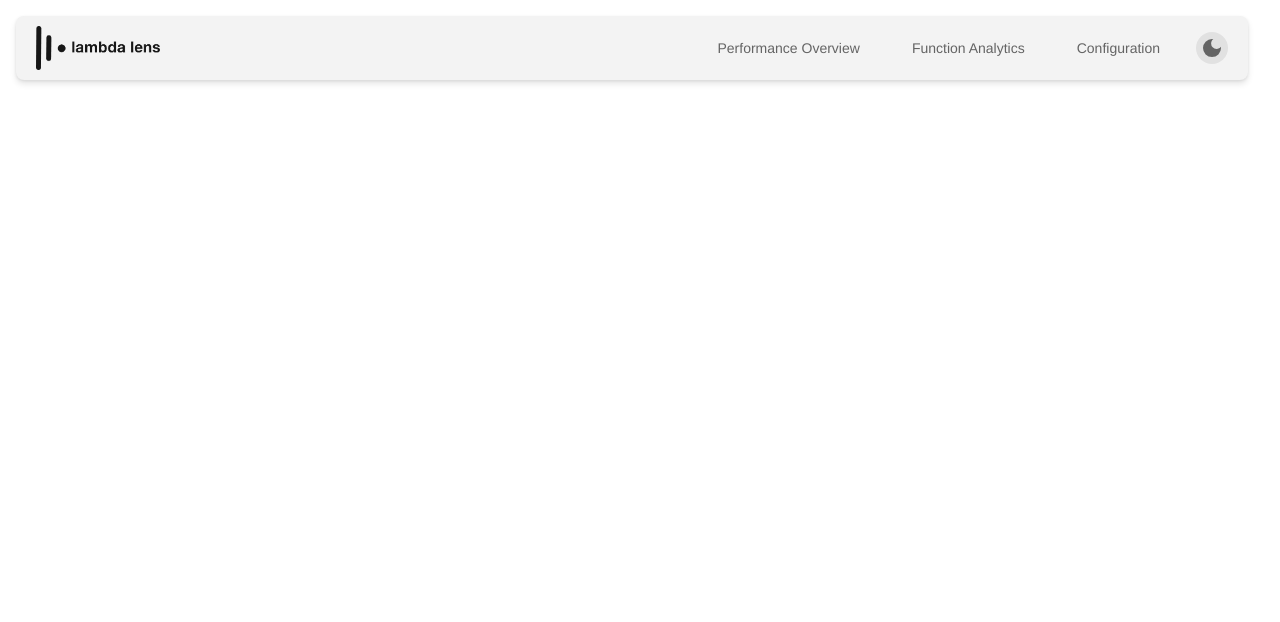
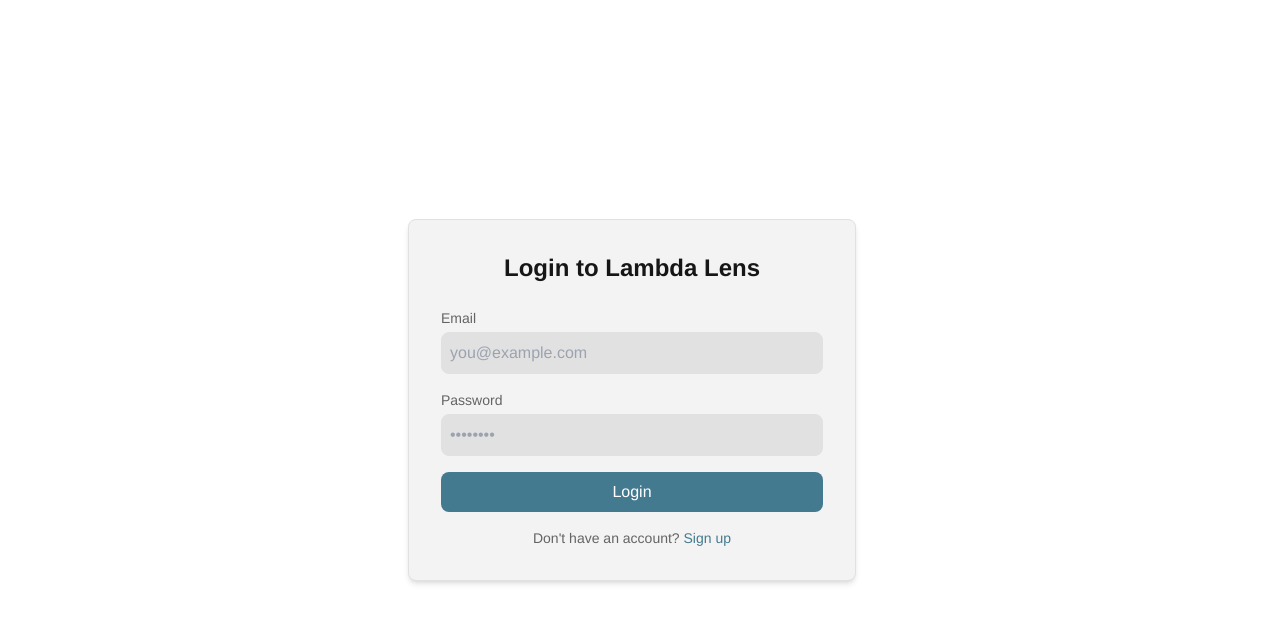
Before and after one commit to oslabs-beta/Lambda-Lens, a React (Vite) app in the folder client/: page /login in a window 1280 px wide. Shown: the top 622 px of the page. Built offline with nearby package versions, Linux system fonts and the light colour scheme.

Commit message:
feat: add Firebase authentication with login and signup pages

```diff
--- a/client/package.json
+++ b/client/package.json
@@ -17,6 +17,7 @@
     "@mui/icons-material": "^5.16.7",
     "@mui/material": "^5.16.7",
     "chart.js": "^4.4.3",
+    "firebase": "^11.6.0",
     "mongoose": "^8.6.0",
     "react": "^18.3.1",
     "react-chartjs-2": "^5.2.0",
--- a/client/src/App/App.tsx
+++ b/client/src/App/App.tsx
@@ -4,40 +4,57 @@ import CloudwatchContainer from "../pages/FunctionAnalytics/FunctionAnalytics";
 import NavbarComponent from "../components/Navbar/Navbar";
 import ConfigPageContainer from "../pages/Config/Config";
 import ChatContainer from "../pages/PerformanceOverview/Chat/Chat";
-import LandingPage from "../pages/Landing/LandingPage"; // Import the new page
+import LandingPage from "../pages/Landing/LandingPage";
+import LoginPage from "../pages/Login/LoginPage";
+import SignupPage from "../pages/Signup/SignupPage";
 import "../utils/chartSetup";
 
-const Layout: React.FC<{ children: React.ReactNode }> = ({ children }) => {
-  const location = useLocation();
-  const showNavbar = location.pathname !== '/';
-
+const MainLayout: React.FC<{ children: React.ReactNode }> = ({ children }) => {
   return (
     <div className="min-h-screen bg-light-cont-l dark:bg-dark-cont-l text-light-text-prim dark:text-dark-text-prim">
-      {showNavbar && (
-        <div className="sticky top-0 p-4 z-10">
-          <NavbarComponent />
-        </div>
-      )}
-      <div className={showNavbar ? "pt-2" : ""}>
+      <div className="sticky top-0 p-4 z-10">
+        <NavbarComponent />
+      </div>
+      <div className="pt-2">
         {children}
       </div>
     </div>
   );
 };
 
+const AppLayout = () => {
+  const location = useLocation();
+  const mainLayoutPaths = ['/config', '/dash', '/cloudwatchmetrics', '/chat'];
 
-function App() {
-  return (
-    <Router>
-      <Layout>
+  const useMainLayout = mainLayoutPaths.some(path => location.pathname.startsWith(path));
+
+  if (useMainLayout) {
+    return (
+      <MainLayout>
         <Routes>
-          <Route path="/" element={<LandingPage />} />
           <Route path="/config" element={<ConfigPageContainer />} />
           <Route path="/dash" element={<DashboardContainer />} />
           <Route path="/cloudwatchmetrics" element={<CloudwatchContainer />} />
           <Route path="/chat" element={<ChatContainer />} />
         </Routes>
-      </Layout>
+      </MainLayout>
+    );
+  } else {
+    return (
+      <Routes>
+        <Route path="/" element={<LandingPage />} />
+        <Route path="/login" element={<LoginPage />} />
+        <Route path="/signup" element={<SignupPage />} />
+      </Routes>
+    );
+  }
+};
+
+
+function App() {
+  return (
+    <Router>
+      <AppLayout />
     </Router>
   );
 }
--- /dev/null
+++ b/client/src/firebaseConfig.ts
@@ -0,0 +1,18 @@
+import { initializeApp } from "firebase/app";
+import { getAuth } from "firebase/auth";
+
+const firebaseConfig = {
+    apiKey: "AIzaSyBGgrKdxoI8vUcdnbWD1lD4pDkhEawLxkc",
+    authDomain: "lambda-lens.firebaseapp.com",
+    projectId: "lambda-lens",
+    storageBucket: "lambda-lens.firebasestorage.app",
+    messagingSenderId: "395532899337",
+    appId: "1:395532899337:web:5a1f794afeff2d8a9654d8",
+    measurementId: "G-54B4Q56ZZ2"
+};
+
+// Initialize Firebase
+const app = initializeApp(firebaseConfig);
+
+// Get Auth instance
+export const auth = getAuth(app);
--- a/client/src/main.tsx
+++ b/client/src/main.tsx
@@ -2,6 +2,7 @@ import { StrictMode } from "react";
 import { createRoot } from "react-dom/client";
 import App from "./App/App";
 import "./index.css";
+import './firebaseConfig';
 
 createRoot(document.getElementById("root")!).render(
   <StrictMode>
--- /dev/null
+++ b/client/src/pages/Login/LoginPage.tsx
@@ -0,0 +1,86 @@
+import { useState } from 'react';
+import { useNavigate, Link } from 'react-router-dom';
+import { signInWithEmailAndPassword } from 'firebase/auth';
+import { auth } from '../../firebaseConfig';
+
+const LoginPage = () => {
+  const [email, setEmail] = useState('');
+  const [password, setPassword] = useState('');
+  const [error, setError] = useState<string | null>(null);
+  const [loading, setLoading] = useState(false);
+  const navigate = useNavigate();
+
+  const inputClasses = "w-full p-2 rounded-lg bg-[#e1e1e1] dark:bg-[#363636] text-[#161616] dark:text-[#a2a2a2] outline-none border border-light-cont-s dark:border-dark-cont-s focus:ring-2 focus:ring-[#447A90] dark:focus:ring-[#62ACCC] transition-colors";
+  const buttonClasses = "w-full px-4 py-2 bg-[#447A90] hover:bg-[#62ACCC] text-white rounded-lg border-0 outline-none focus:ring-2 focus:ring-[#447A90] focus:ring-offset-2 disabled:opacity-50 disabled:cursor-not-allowed transition-colors font-medium";
+  const errorClasses = "text-red-500 text-sm mt-1";
+
+  const handleLogin = async (e: React.FormEvent) => {
+    e.preventDefault();
+    setError(null);
+    setLoading(true);
+
+    try {
+      await signInWithEmailAndPassword(auth, email, password);
+      navigate('/config');
+    } catch (err: any) {
+      console.error("Firebase Login Error:", err);
+      if (err.code === 'auth/user-not-found' || err.code === 'auth/wrong-password' || err.code === 'auth/invalid-credential') {
+         setError('Invalid email or password.');
+      } else if (err.code === 'auth/invalid-email') {
+         setError('Please enter a valid email address.');
+      } else {
+         setError('Failed to log in. Please try again.');
+      }
+    } finally {
+      setLoading(false);
+    }
+  };
+
+  return (
+    <div className="flex items-center justify-center min-h-screen bg-light-cont-l dark:bg-dark-cont-l p-4">
+      <div className="w-full max-w-md bg-light-cont-m dark:bg-dark-cont-m p-8 rounded-lg shadow-md border border-light-cont-s dark:border-dark-cont-s">
+        <h2 className="text-2xl font-bold text-center text-light-text-prim dark:text-dark-text-prim mb-6">
+          Login to Lambda Lens
+        </h2>
+        <form onSubmit={handleLogin} className="space-y-4">
+          <div>
+            <label htmlFor="email" className="block text-sm font-medium text-light-text-sec dark:text-dark-text-sec mb-1">Email</label>
+            <input
+              type="email"
+              id="email"
+              value={email}
+              onChange={(e) => setEmail(e.target.value)}
+              required
+              className={inputClasses}
+              placeholder="you@example.com"
+            />
+          </div>
+          <div>
+            <label htmlFor="password" className="block text-sm font-medium text-light-text-sec dark:text-dark-text-sec mb-1">Password</label>
+            <input
+              type="password"
+              id="password"
+              value={password}
+              onChange={(e) => setPassword(e.target.value)}
+              required
+              className={inputClasses}
+              placeholder="••••••••"
+            />
+          </div>
+          {error && <p className={errorClasses}>{error}</p>}
+          <button type="submit" className={buttonClasses} disabled={loading}>
+            {loading ? 'Logging in...' : 'Login'}
+          </button>
+        </form>
+        <p className="mt-4 text-center text-sm text-light-text-sec dark:text-dark-text-sec">
+          Don't have an account?{' '}
+          <Link to="/signup" className="font-medium text-[#447A90] hover:text-[#62ACCC] dark:text-[#62ACCC] dark:hover:text-[#82cceb]">
+            Sign up
+          </Link>
+        </p>
+      </div>
+    </div>
+  );
+};
+
+export default LoginPage;
--- /dev/null
+++ b/client/src/pages/Signup/SignupPage.tsx
@@ -0,0 +1,94 @@
+import { useState } from 'react';
+import { useNavigate, Link } from 'react-router-dom';
+import { createUserWithEmailAndPassword } from 'firebase/auth';
+import { auth } from '../../firebaseConfig';
+
+const SignupPage = () => {
+  const [email, setEmail] = useState('');
+  const [password, setPassword] = useState('');
+  const [error, setError] = useState<string | null>(null);
+  const [loading, setLoading] = useState(false);
+  const navigate = useNavigate();
+
+  const inputClasses = "w-full p-2 rounded-lg bg-[#e1e1e1] dark:bg-[#363636] text-[#161616] dark:text-[#a2a2a2] outline-none border border-light-cont-s dark:border-dark-cont-s focus:ring-2 focus:ring-[#447A90] dark:focus:ring-[#62ACCC] transition-colors";
+  const buttonClasses = "w-full px-4 py-2 bg-[#447A90] hover:bg-[#62ACCC] text-white rounded-lg border-0 outline-none focus:ring-2 focus:ring-[#447A90] focus:ring-offset-2 disabled:opacity-50 disabled:cursor-not-allowed transition-colors font-medium";
+  const errorClasses = "text-red-500 text-sm mt-1";
+
+  const handleSignup = async (e: React.FormEvent) => {
+    e.preventDefault();
+    setError(null);
+    setLoading(true);
+
+    if (password.length < 6) {
+      setError('Password must be at least 6 characters long.');
+      setLoading(false);
+      return;
+    }
+
+    try {
+      await createUserWithEmailAndPassword(auth, email, password);
+      navigate('/config');
+    } catch (err: any) {
+      console.error("Firebase Signup Error:", err);
+      if (err.code === 'auth/email-already-in-use') {
+        setError('This email address is already registered.');
+      } else if (err.code === 'auth/invalid-email') {
+        setError('Please enter a valid email address.');
+      } else if (err.code === 'auth/weak-password') {
+        setError('Password is too weak. Please choose a stronger password.');
+      } else {
+        setError('Failed to create account. Please try again.');
+      }
+    } finally {
+      setLoading(false);
+    }
+  };
+
+  return (
+    <div className="flex items-center justify-center min-h-screen bg-light-cont-l dark:bg-dark-cont-l p-4">
+      <div className="w-full max-w-md bg-light-cont-m dark:bg-dark-cont-m p-8 rounded-lg shadow-md border border-light-cont-s dark:border-dark-cont-s">
+        <h2 className="text-2xl font-bold text-center text-light-text-prim dark:text-dark-text-prim mb-6">
+          Create Account
+        </h2>
+        <form onSubmit={handleSignup} className="space-y-4">
+          <div>
+            <label htmlFor="email" className="block text-sm font-medium text-light-text-sec dark:text-dark-text-sec mb-1">Email</label>
+            <input
+              type="email"
+              id="email"
+              value={email}
+              onChange={(e) => setEmail(e.target.value)}
+              required
+              className={inputClasses}
+              placeholder="you@example.com"
+            />
+          </div>
+          <div>
+            <label htmlFor="password" className="block text-sm font-medium text-light-text-sec dark:text-dark-text-sec mb-1">Password</label>
+            <input
+              type="password"
+              id="password"
+              value={password}
+              onChange={(e) => setPassword(e.target.value)}
+              required
+              className={inputClasses}
+              placeholder="At least 6 characters"
+            />
+          </div>
+          {error && <p className={errorClasses}>{error}</p>}
+          <button type="submit" className={buttonClasses} disabled={loading}>
+            {loading ? 'Creating Account...' : 'Sign Up'}
+          </button>
+        </form>
+        <p className="mt-4 text-center text-sm text-light-text-sec dark:text-dark-text-sec">
+          Already have an account?{' '}
+          <Link to="/login" className="font-medium text-[#447A90] hover:text-[#62ACCC] dark:text-[#62ACCC] dark:hover:text-[#82cceb]">
+            Log in
+          </Link>
+        </p>
+      </div>
+    </div>
+  );
+};
+
+export default SignupPage;
```
